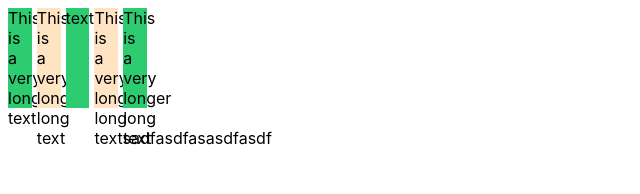
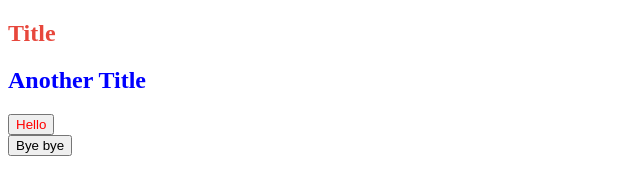
Before and after one commit to redips86/css-layout-masterclass, a website: page index.html in a window 1280 px wide. Shown: the whole page, without its empty margins (0-640 px from the left). Drawn offline with nearby package versions, Linux system fonts and the light colour scheme; files that its build step writes are made by us from their sources.

Commit message:
[3.1] SCSS variables and nesting

```diff
--- a/index.html
+++ b/index.html
@@ -1,18 +1,17 @@
 <!DOCTYPE html>
 <html lang="en">
 <head>
-    <meta charset="UTF-8"/>
-    <meta name="viewport" content="width=device-width, initial-scale=1.0"/>
-    <link rel="stylesheet" href="styles.css"/>
+    <meta charset="UTF-8" />
+    <meta name="viewport" content="width=device-width, initial-scale=1.0" />
+    <link rel="stylesheet" href="dist/css/styles.css" />
     <title>(S)CSS Masterclass</title>
 </head>
 <body>
-    <div class="grid">
-        <div class="item">This is a very long text</div>
-        <div class="item">This is a very longer long text</div>
-        <div class="item">text!!!</div>
-        <div class="item">This is a very longer long textsadfasdfasasdfasdf</div>
-        <div class="item">This is a very longer long text</div>
-    </div>
+<h2>Title</h2>
+<div class="box">
+    <h2>Another Title</h2>
+    <button>Hello</button>
+</div>
+<button>Bye bye</button>
 </body>
 </html>
--- /dev/null
+++ b/src/scss/_variables.scss
@@ -0,0 +1,2 @@
+$bg: #e7473c;
+$title: 32px;
--- /dev/null
+++ b/src/scss/styles.scss
@@ -0,0 +1,21 @@
+@import "_variables";
+
+h2 {
+  color: $bg;
+}
+
+.box {
+  margin-top: 20px;
+  &:hover {
+    background-color: green;
+  }
+  h2 {
+    color: blue;
+    &:hover {
+      color: red;
+    }
+  }
+  button {
+    color: red;
+  }
+}
```
Also changed, not shown: gulpfile.babel.js (added, +42 -0 lines), package.json (added, +32 -0 lines), .babelrc (added), src/scss/_elements.scss (added), 1 other file.
